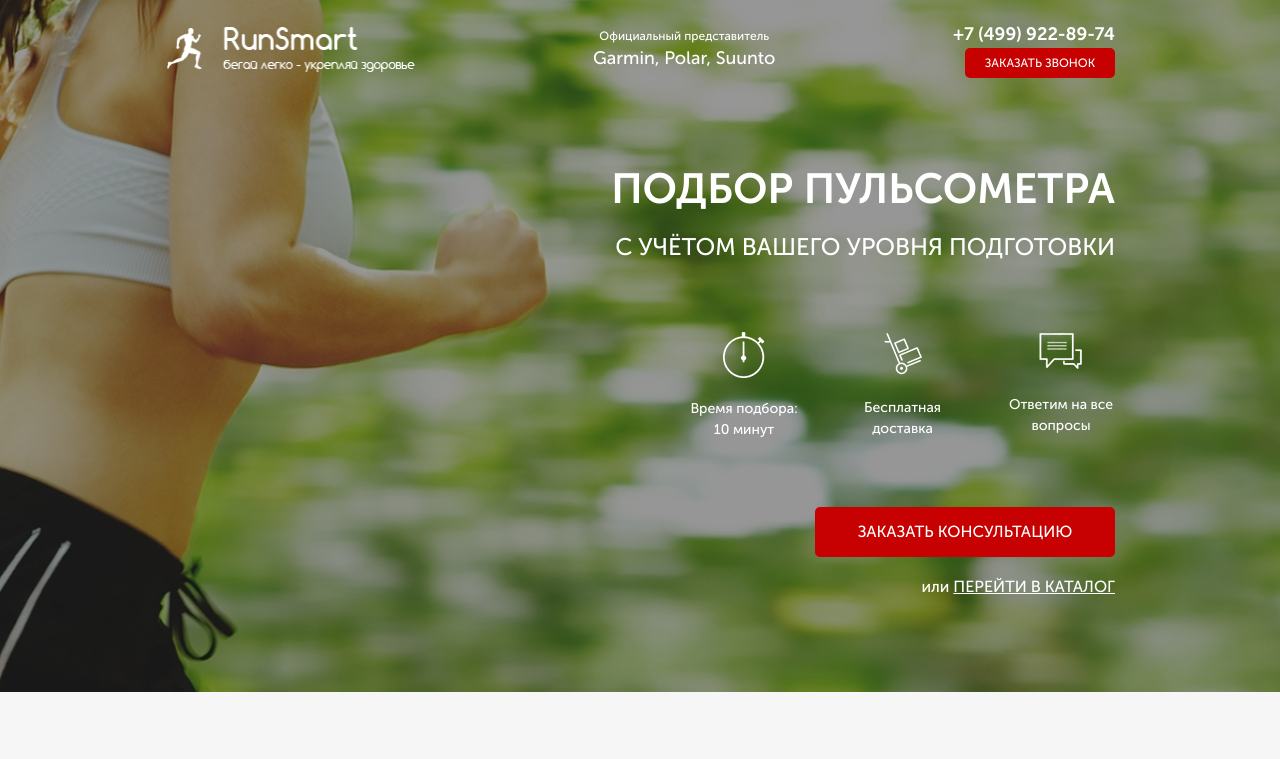
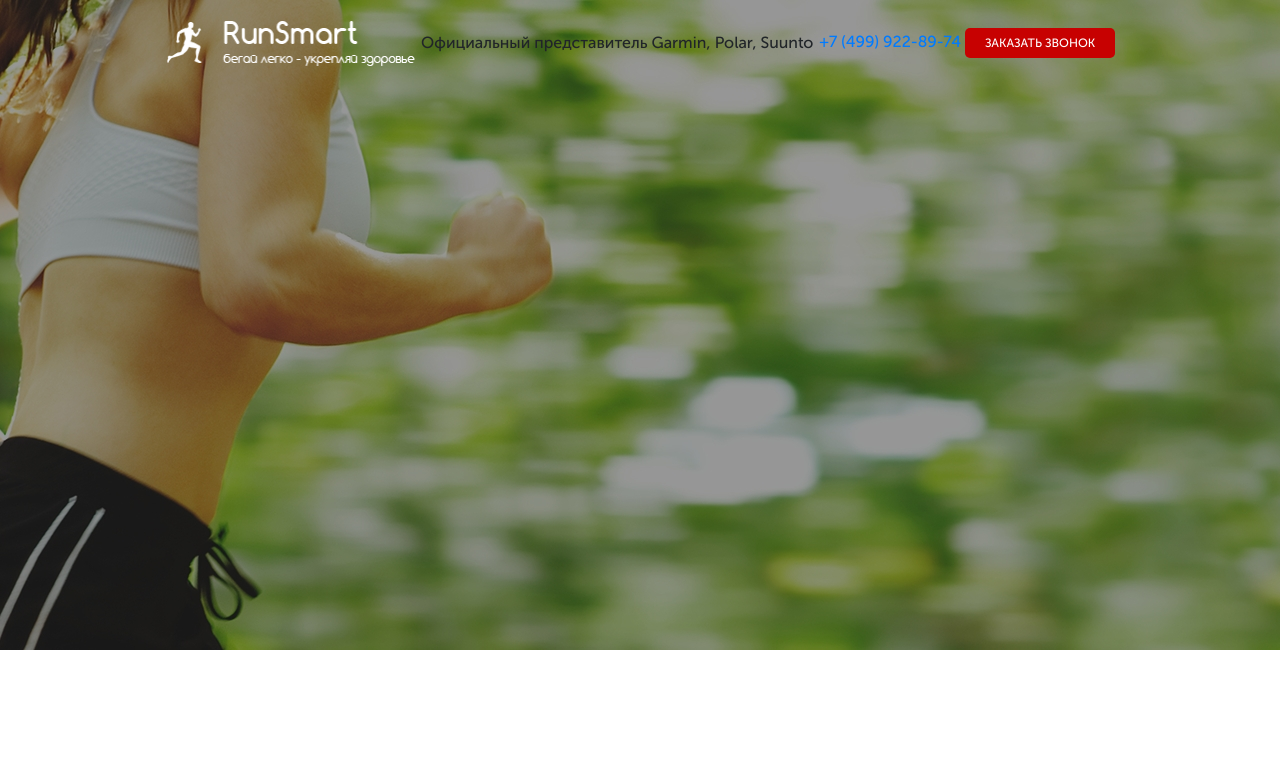
Before and after one commit to asolos/Project_3_pulse, a website: page src/index.html in a window 1280 px wide. Shown: the top 759 px of the page. Drawn offline with Linux system fonts and the light colour scheme.

Commit message:
lesson_3.8_first_s

```diff
--- a/src/index.html
+++ b/src/index.html
@@ -26,7 +26,7 @@
                 </div>
             </header>
 
-            <div class="promo__wrapper">
+            <!-- <div class="promo__wrapper">
                 <h1 class="promo__header">Подбор пульсометра</h1>
                 <h2 class="promo__subheader">с учётом Вашего уровня подготовки</h2>
 
@@ -53,12 +53,12 @@
                     или
                     <a href="#">ПЕРЕЙТИ В КАТАЛОГ</a>
                 </div>
-            </div>
+            </div> -->
 
         </div>
     </div>
 
-    <div class="advantages">
+    <!-- <div class="advantages">
         <div class="container">
             <h2 class="title">НАШИ ПРЕИМУЩЕСТВА</h2>
             <div class="advantages__wrapper">
@@ -96,6 +96,6 @@
                 </div>
             </div>
         </div>
-    </div>
+    </div> -->
 </body>
 </html>
--- a/src/sass/blocks/_header.scss
+++ b/src/sass/blocks/_header.scss
@@ -8,29 +8,29 @@
             width: 100%;
         }
     }
-    &__official {
-        color: #ffffff;
-        font-size: 12px;
-        font-weight: 500;
-        text-align: center;
-        span {
-            display: block;
-            font-size: 18px;
-        }
-    }
-    &__phone {
-        display: block;
-        color: #ffffff;
-        font-size: 18px;
-        font-weight: 700;
-        &:hover {
-            color: #fff;
-            text-decoration: none;
-        }
-    }
-    &__contacts {
-        display: flex;
-        flex-direction: column;
-        align-items: flex-end;
-    }
+    // &__official {
+    //     color: #ffffff;
+    //     font-size: 12px;
+    //     font-weight: 500;
+    //     text-align: center;
+    //     span {
+    //         display: block;
+    //         font-size: 18px;
+    //     }
+    // }
+    // &__phone {
+    //     display: block;
+    //     color: #ffffff;
+    //     font-size: 18px;
+    //     font-weight: 700;
+    //     &:hover {
+    //         color: #fff;
+    //         text-decoration: none;
+    //     }
+    // }
+    // &__contacts {
+    //     display: flex;
+    //     flex-direction: column;
+    //     align-items: flex-end;
+    // }
 }
--- a/src/sass/blocks/_promo.scss
+++ b/src/sass/blocks/_promo.scss
@@ -2,54 +2,54 @@
     min-height: 650px;
     padding: 21px 0 93px 0;
     background: url(../img/main.jpg) center (center/cover) no-repeat;
-    &__wrapper {
-        display: flex;
-        flex-direction: column;
-        align-items: flex-end;
-        margin-top: 90px;
-    }
-    &__header {
-        color: #ffffff;
-        font-size: 42px;
-        font-weight: 700;
-        text-transform: uppercase;
-        line-height: 42px;
-    }
-    &__subheader {
-        margin-top: 17px;
-        color: #ffffff;
-        font-size: 24px;
-        line-height: 24px;
-        font-weight: 500;
-        text-transform: uppercase;
-    }
-    &__icons {
-        margin-top: 65px;
-        width: 425px;
-        display: flex;
-        justify-content: space-between;
-    }
-    &__icon {
-        width: 108px;
-        text-align: center;
-        color: #ffffff;
-        font-size: 14px;
-        font-weight: 500;
-        img {
-            display: block;
-            margin: 0 auto;
-            margin-bottom: 20px;
-        }
-    }
-    &__link {
-        color: #ffffff;
-        font-size: 16px;
-        font-weight: 500;
-        margin-top: 18px;
-        a {
-            color: #ffffff;
-            text-transform: uppercase;
-            text-decoration: underline;
-        }
-    }
+    // &__wrapper {
+    //     display: flex;
+    //     flex-direction: column;
+    //     align-items: flex-end;
+    //     margin-top: 90px;
+    // }
+    // &__header {
+    //     color: #ffffff;
+    //     font-size: 42px;
+    //     font-weight: 700;
+    //     text-transform: uppercase;
+    //     line-height: 42px;
+    // }
+    // &__subheader {
+    //     margin-top: 17px;
+    //     color: #ffffff;
+    //     font-size: 24px;
+    //     line-height: 24px;
+    //     font-weight: 500;
+    //     text-transform: uppercase;
+    // }
+    // &__icons {
+    //     margin-top: 65px;
+    //     width: 425px;
+    //     display: flex;
+    //     justify-content: space-between;
+    // }
+    // &__icon {
+    //     width: 108px;
+    //     text-align: center;
+    //     color: #ffffff;
+    //     font-size: 14px;
+    //     font-weight: 500;
+    //     img {
+    //         display: block;
+    //         margin: 0 auto;
+    //         margin-bottom: 20px;
+    //     }
+    // }
+    // &__link {
+    //     color: #ffffff;
+    //     font-size: 16px;
+    //     font-weight: 500;
+    //     margin-top: 18px;
+    //     a {
+    //         color: #ffffff;
+    //         text-transform: uppercase;
+    //         text-decoration: underline;
+    //     }
+    // }
 }
```
Also changed, not shown: src/css/style.min.css, 1 other file.
